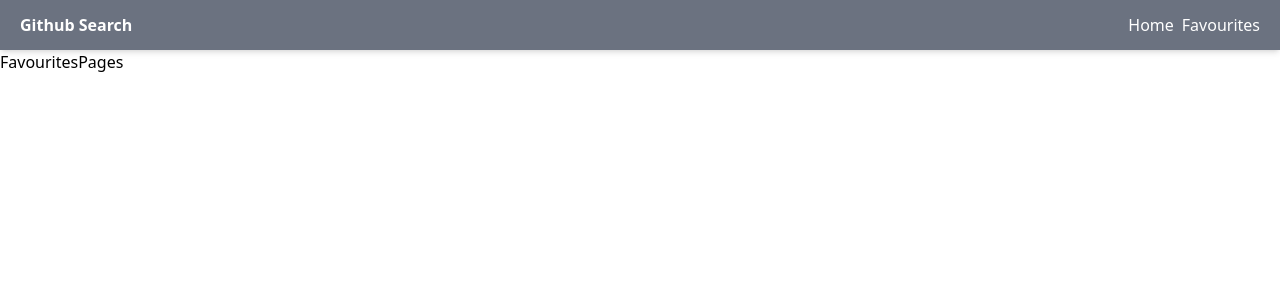
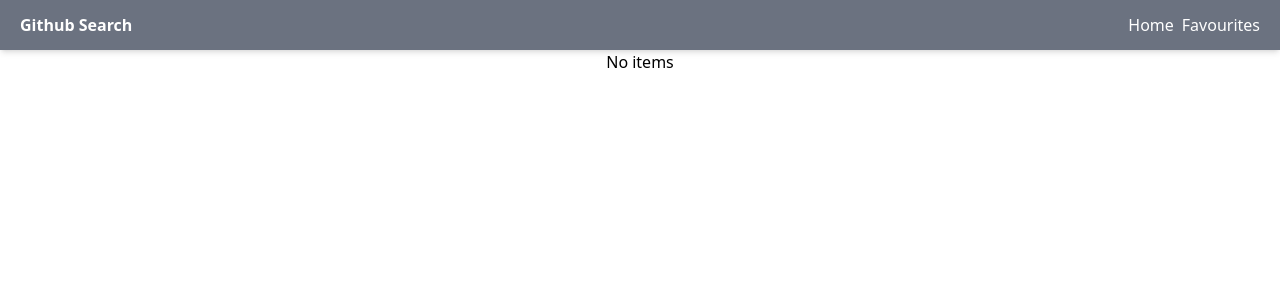
Before and after one commit to Paata1987/Redux, a React (Create React App) app in the folder react-redux-toolkit-rktquery/: page /favourites in a window 1280 px wide. Shown: the top 300 px of the page. Built offline with nearby package versions, Linux system fonts and the light colour scheme.

Commit message:
create favourite pages tsx

```diff
--- a/react-redux-toolkit-rktquery/src/pages/FavouritesPages.tsx
+++ b/react-redux-toolkit-rktquery/src/pages/FavouritesPages.tsx
@@ -1,7 +1,23 @@
+import { stat } from 'fs';
 import React from 'react';
+import { useAppSelector } from '../hooks/redux';
 
 const FavouritesPages = () => {
-  return <div>FavouritesPages</div>;
+  const { favourites } = useAppSelector((state) => state.github);
+
+  if (favourites.length === 0) return <p className="text-center">No items</p>;
+
+  return (
+    <ul className="list-none  ">
+      {favourites.map((f) => (
+        <li className="" key={f}>
+          <a href={f} target="_blank">
+            {f}
+          </a>
+        </li>
+      ))}
+    </ul>
+  );
 };
 
 export default FavouritesPages;
```
